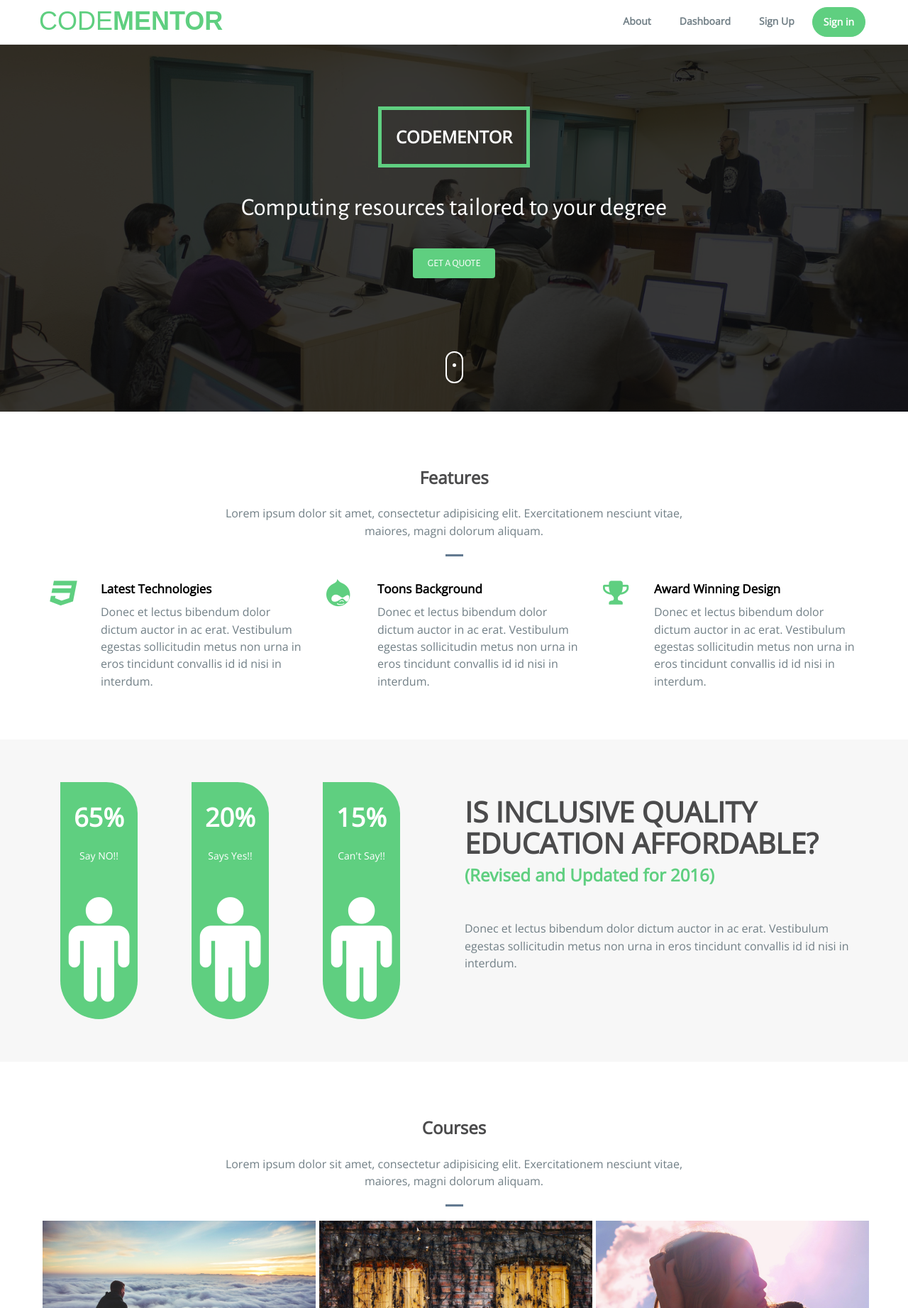
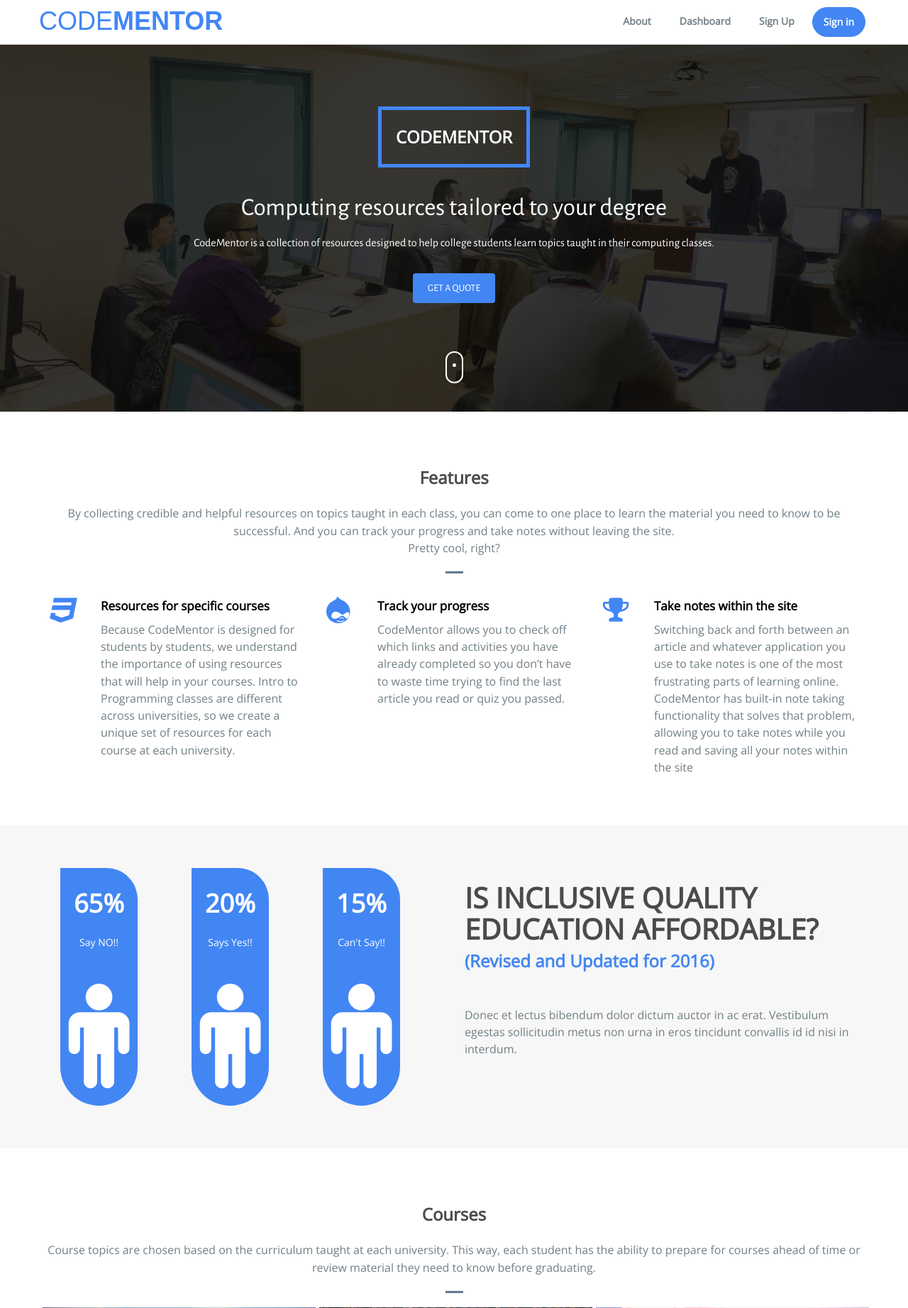
Before and after one commit to mpreyes/SeniorProject, a Django app: page /seniorProjectApp/ in a window 1280 px wide. Shown: the top 1843 px of the page at 71% size. Run offline with Django 3.2, Linux system fonts and the light colour scheme; some libraries are stand-ins or nearby versions; some web fonts are replaced.

Commit message:
Add index page content
Added more text on the index page, added profile images for team members block, updated coloring to match our scheme

```diff
--- a/seniorProjectApp/static/seniorProjectApp/css/style.css
+++ b/seniorProjectApp/static/seniorProjectApp/css/style.css
@@ -37,16 +37,16 @@ h1, h2, h3, h4, h5, h6{
     color: #4B4B4C;
 }
 a{
-    color: #5fcf80;
+    color: #4286f4;
 }
 a:hover, a:focus{
-    color: #5fcf80;
+    color: #4286f4;
 }
 /***********************************
 Navigation bar
 ************************************/
 .navbar-default .navbar-brand {
-    color: #5FCF80;
+    color: #4286f4;
 }
 .navbar-default {
     background-color: #ffffff;
@@ -66,25 +66,25 @@ Navigation bar
 }
 .navbar-default .navbar-nav > li > a:focus, .navbar-default .navbar-nav > li > a:hover
 {
-	color: #5FCF80;
+	color: #4286f4;
 }
 
 .navbar-nav .active a{
     background: none !important;
-    color: #5FCF80 !important;
+    color: #4286f4 !important;
     outline: none;
 }
 
 .btn-trial a{
-	background-color: #5FCF80;
+	background-color: #4286f4;
 	border-radius: 25px;
 	color: #ffffff !important;
-	border: 1px solid #5FCF80;
+	border: 1px solid #4286f4;
 }
 .btn-trial a:hover, .btn-trial a:focus{
-	border: 1px solid #5FCF80;
+	border: 1px solid #4286f4;
 	background-color: #fff;
-	color: #5FCF80 !important;
+	color: #4286f4 !important;
 }
 .navbar-default .navbar-brand {
     font-family: 'Dosis', sans-serif !important;
@@ -128,7 +128,7 @@ Banner
     color: #fff;
 }
 .text-border{
-	border: 5px solid #5FCF80;
+	border: 5px solid #4286f4;
 	display: inline-block;
 	margin-top: 150px;
 }
@@ -220,7 +220,7 @@ Banner
     font-size: 16px;
 }
 .quote .btn{
-    background-color: #5fcf80;
+    background-color: #4286f4;
     color: #fff;
     -webkit-transition: all 0.3s ease-in-out;
   -moz-transition: all 0.3s ease-in-out;
@@ -258,7 +258,7 @@ h2{
 }
 .fea i {
     font-size: 39px;
-    color: #5FCF80;
+    color: #4286f4;
     margin-top: 7px;
 }
 .heading h4 {
@@ -280,7 +280,7 @@ h2{
 }
 .orga-stru
 {
-    background-color: #5FCF80;
+    background-color: #4286f4;
     width: 109px;
     height: auto;
     padding: 10px 10px 25px 10px;
@@ -314,7 +314,7 @@ h3.det-txt {
     text-transform: uppercase;
 }
 h4.sm-txt {
-    color: #5FCF80;
+    color: #4286f4;
     font-size: 24px;
 }
 p.det-p {
--- a/seniorProjectApp/templates/seniorProjectApp/index.html
+++ b/seniorProjectApp/templates/seniorProjectApp/index.html
@@ -93,9 +93,8 @@
             </div>
             <div class="intro-para text-center quote">
               <p class="big-text">Computing resources tailored to your degree</p>
-
-              <!-- TODO commenting out smaller text within the first block -->
-              <!-- <p class="small-text">Lorem ipsum dolor sit amet, consectetur adipisicing elit. Laudantium enim repellat sapiente quos architecto<br>Laudantium enim repellat sapiente quos architecto</p> -->
+              <p class="small-text">CodeMentor is a collection of resources designed
+                to help college students learn topics taught in their computing classes.</p>
 
               <!-- TODO sign up button (or a sign in) -->
               <a href="#footer" class="btn get-quote">GET A QUOTE</a>
@@ -116,15 +115,21 @@
       <div class="row">
         <div class="header-section text-center">
           <h2>Features</h2>
-          <p>Lorem ipsum dolor sit amet, consectetur adipisicing elit. Exercitationem nesciunt vitae,<br> maiores, magni dolorum aliquam.</p>
+          <p>By collecting credible and helpful resources on topics taught in each class,
+            you can come to one place to learn the material you need to know to be successful.
+            And you can track your progress and take notes without leaving the site.
+            <br/>Pretty cool, right?</p>
           <hr class="bottom-line">
         </div>
         <div class="feature-info">
           <div class="fea">
             <div class="col-md-4">
               <div class="heading pull-right">
-                <h4>Latest Technologies</h4>
-                <p>Donec et lectus bibendum dolor dictum auctor in ac erat. Vestibulum egestas sollicitudin metus non urna in eros tincidunt convallis id id nisi in interdum.</p>
+                <h4>Resources for specific courses</h4>
+                <p>Because CodeMentor is designed for students by students, we understand the importance
+                  of using resources that will help in your courses. Intro to Programming classes are
+                  different across universities, so we create a unique set of resources for each course
+                  at each university.</p>
               </div>
               <div class="fea-img pull-left">
                 <i class="fa fa-css3"></i>
@@ -134,8 +139,9 @@
           <div class="fea">
             <div class="col-md-4">
               <div class="heading pull-right">
-                <h4>Toons Background</h4>
-                <p>Donec et lectus bibendum dolor dictum auctor in ac erat. Vestibulum egestas sollicitudin metus non urna in eros tincidunt convallis id id nisi in interdum.</p>
+                <h4>Track your progress</h4>
+                <p>CodeMentor allows you to check off which links and activities you have already completed
+                  so you don’t have to waste time trying to find the last article you read or quiz you passed. </p>
               </div>
               <div class="fea-img pull-left">
                 <i class="fa fa-drupal"></i>
@@ -145,8 +151,11 @@
           <div class="fea">
             <div class="col-md-4">
               <div class="heading pull-right">
-                <h4>Award Winning Design</h4>
-                <p>Donec et lectus bibendum dolor dictum auctor in ac erat. Vestibulum egestas sollicitudin metus non urna in eros tincidunt convallis id id nisi in interdum.</p>
+                <h4>Take notes within the site</h4>
+                <p>Switching back and forth between an article and whatever application you use to take notes is
+                  one of the most frustrating parts of learning online. CodeMentor has built-in note taking
+                  functionality that solves that problem, allowing you to take notes while you read and saving
+                  all your notes within the site</p>
               </div>
               <div class="fea-img pull-left">
                 <i class="fa fa-trophy"></i>
@@ -208,11 +217,15 @@
         <div class="row">
           <div class="header-section text-center">
             <h2>Courses</h2>
-            <p>Lorem ipsum dolor sit amet, consectetur adipisicing elit. Exercitationem nesciunt vitae,<br> maiores, magni dolorum aliquam.</p>
+            <p>Course topics are chosen based on the curriculum taught at each university.
+              This way, each student has the ability to prepare for courses ahead of time
+              or review material they need to know before graduating.</p>
             <hr class="bottom-line">
           </div>
         </div>
       </div>
+
+      <!-- TODO all broken, need to add images -->
       <div class="container">
         <div class="row">
           <div class="col-md-4 col-sm-6 padleft-right">
@@ -285,7 +298,7 @@
       <div class="container">
         <div class="row">
           <div class="header-section text-center">
-            <h2 class="white">See What Our Customer Are Saying?</h2>
+            <h2 class="white">See What Our Customer Are Saying</h2>
             <p class="white">Lorem ipsum dolor sit amet, consectetur adipisicing elit. Exercitationem nesciunt vitae,<br> maiores, magni dolorum aliquam.</p>
             <hr class="bottom-line bg-white">
           </div>
@@ -312,20 +325,22 @@
       <div class="container">
         <div class="row">
           <div class="header-section text-center">
-            <h2>Meet Our Faculty Member</h2>
-            <p>Lorem ipsum dolor sit amet, consectetur adipisicing elit. Exercitationem nesciunt vitae,<br> maiores, magni dolorum aliquam.</p>
+            <h2>Meet Our Team Members</h2>
+            <p>Brought together by their Senior Seminar course, Madelyn, Tiri, and Erin are all passionate about
+              helping the next generation of students. They strive to mentor people entering college to help them
+              reach their potential and discover where their skills and passions intersect needs in the world.</p>
             <hr class="bottom-line">
           </div>
           <div class="col-lg-4 col-md-4 col-sm-4">
             <div class="pm-staff-profile-container">
               <div class="pm-staff-profile-image-wrapper text-center">
                 <div class="pm-staff-profile-image">
-                  <img src="img/mentor.jpg" alt="" class="img-thumbnail img-circle" />
+                  <img src="img/madelyn profile.jpg" alt="" class="img-thumbnail img-circle" />
                 </div>
               </div>
               <div class="pm-staff-profile-details text-center">
-                <p class="pm-staff-profile-name">Bryan Johnson</p>
-                <p class="pm-staff-profile-title">Lead Software Engineer</p>
+                <p class="pm-staff-profile-name">Madelyn Reyes</p>
+                <p class="pm-staff-profile-title">Software Engineer</p>
 
                 <p class="pm-staff-profile-bio">Lorem ipsum dolor sit amet, consectetur adipiscing elit. Donec et placerat dui. In posuere metus et elit placerat tristique. Maecenas eu est in sem ullamcorper tincidunt. </p>
               </div>
@@ -335,12 +350,12 @@
             <div class="pm-staff-profile-container">
               <div class="pm-staff-profile-image-wrapper text-center">
                 <div class="pm-staff-profile-image">
-                  <img src="img/mentor.jpg" alt="" class="img-thumbnail img-circle" />
+                  <img src="img/tiri profile.jpg" alt="" class="img-thumbnail img-circle" />
                 </div>
               </div>
               <div class="pm-staff-profile-details text-center">
-                <p class="pm-staff-profile-name">Bryan Johnson</p>
-                <p class="pm-staff-profile-title">Lead Software Engineer</p>
+                <p class="pm-staff-profile-name">Tirivashe Shamhu</p>
+                <p class="pm-staff-profile-title">Software Engineer</p>
 
                 <p class="pm-staff-profile-bio">Lorem ipsum dolor sit amet, consectetur adipiscing elit. Donec et placerat dui. In posuere metus et elit placerat tristique. Maecenas eu est in sem ullamcorper tincidunt. </p>
               </div>
@@ -350,12 +365,12 @@
             <div class="pm-staff-profile-container">
               <div class="pm-staff-profile-image-wrapper text-center">
                 <div class="pm-staff-profile-image">
-                  <img src="img/mentor.jpg" alt="" class="img-thumbnail img-circle" />
+                  <img src="img/erin profile.jpg" alt="" class="img-thumbnail img-circle" />
                 </div>
               </div>
               <div class="pm-staff-profile-details text-center">
-                <p class="pm-staff-profile-name">Bryan Johnson</p>
-                <p class="pm-staff-profile-title">Lead Software Engineer</p>
+                <p class="pm-staff-profile-name">Erin Barcaskey</p>
+                <p class="pm-staff-profile-title">Web Developer and Project Manager</p>
 
                 <p class="pm-staff-profile-bio">Lorem ipsum dolor sit amet, consectetur adipiscing elit. Donec et placerat dui. In posuere metus et elit placerat tristique. Maecenas eu est in sem ullamcorper tincidunt. </p>
               </div>
```
Also changed, not shown: other parts of seniorProjectApp/static/seniorProjectApp/css/style.css (+11 -11 lines), seniorProjectApp/static/seniorProjectApp/img/erin profile.jpg (added), seniorProjectApp/static/seniorProjectApp/img/madelyn profile.jpg (added), seniorProjectApp/static/seniorProjectApp/img/tiri profile.jpg (added).
